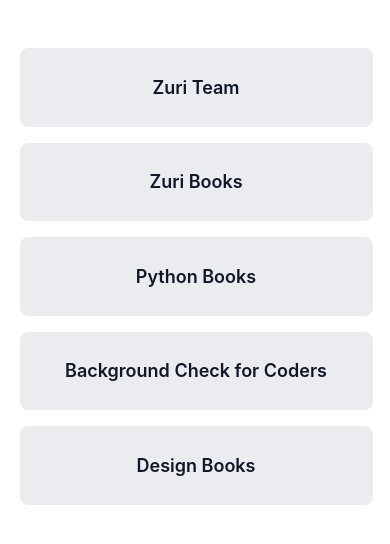
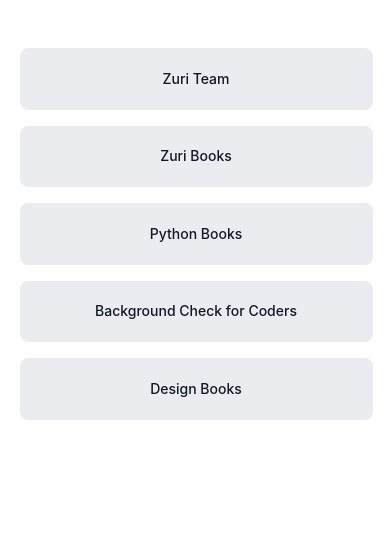
Before and after one commit to nkirukka/linktree-hgn, a React (Create React App) app: page / in a window 390 px wide. Shown: the top 544 px of the page. Built offline with nearby package versions, Linux system fonts and the light colour scheme.

Commit message:
Change font size to 0.875rem on small screens

```diff
--- a/src/components/styles/Button.css
+++ b/src/components/styles/Button.css
@@ -11,10 +11,9 @@
   justify-content: center;
   border: 1px solid #eaecf0;
   border-radius: 8px;
-  font-family: "Inter";
   font-style: normal;
-  font-weight: 600;
-  font-size: 1.125rem;
+  font-weight: 500;
+  font-size: .875rem;
   line-height: 1.75em;
 
 }
```
